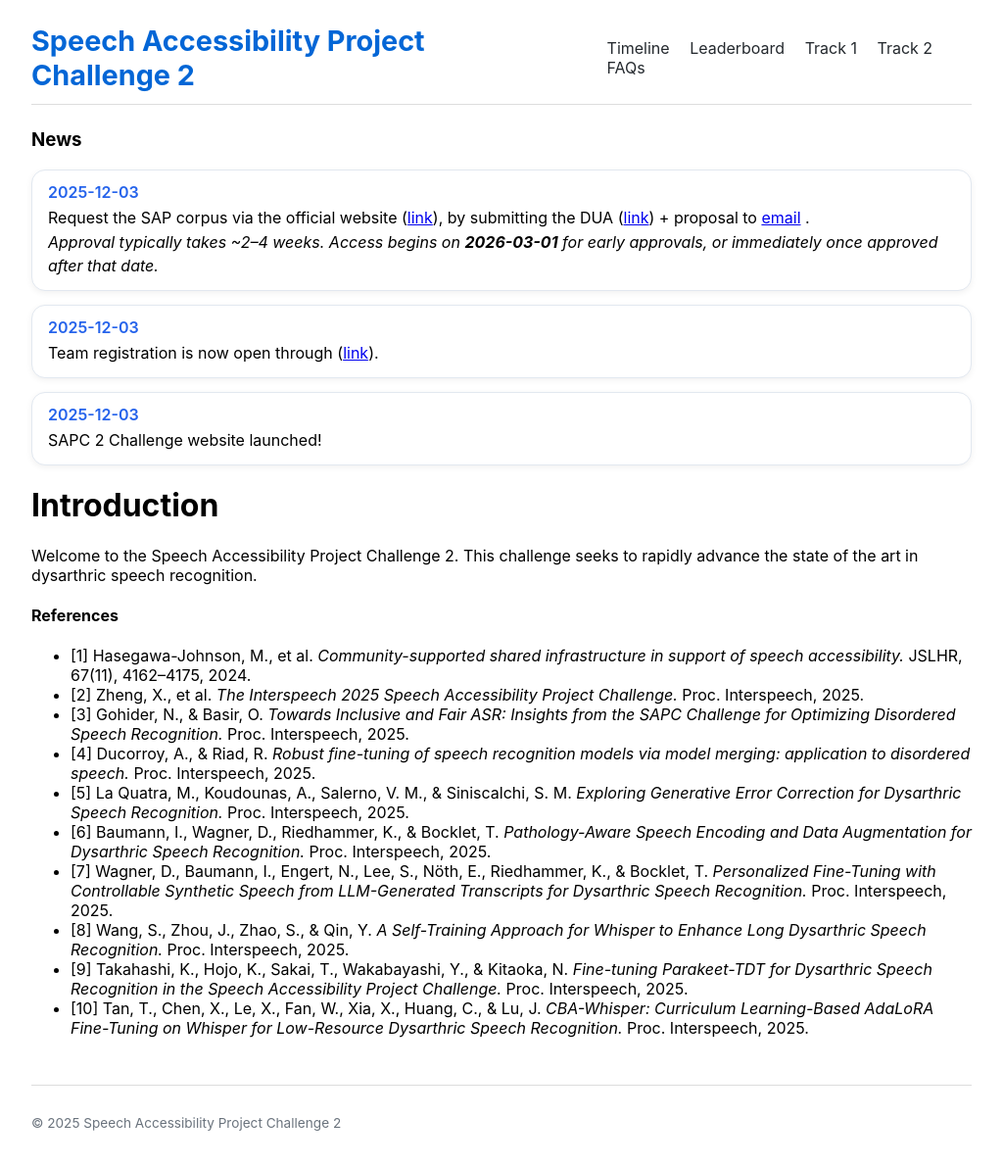
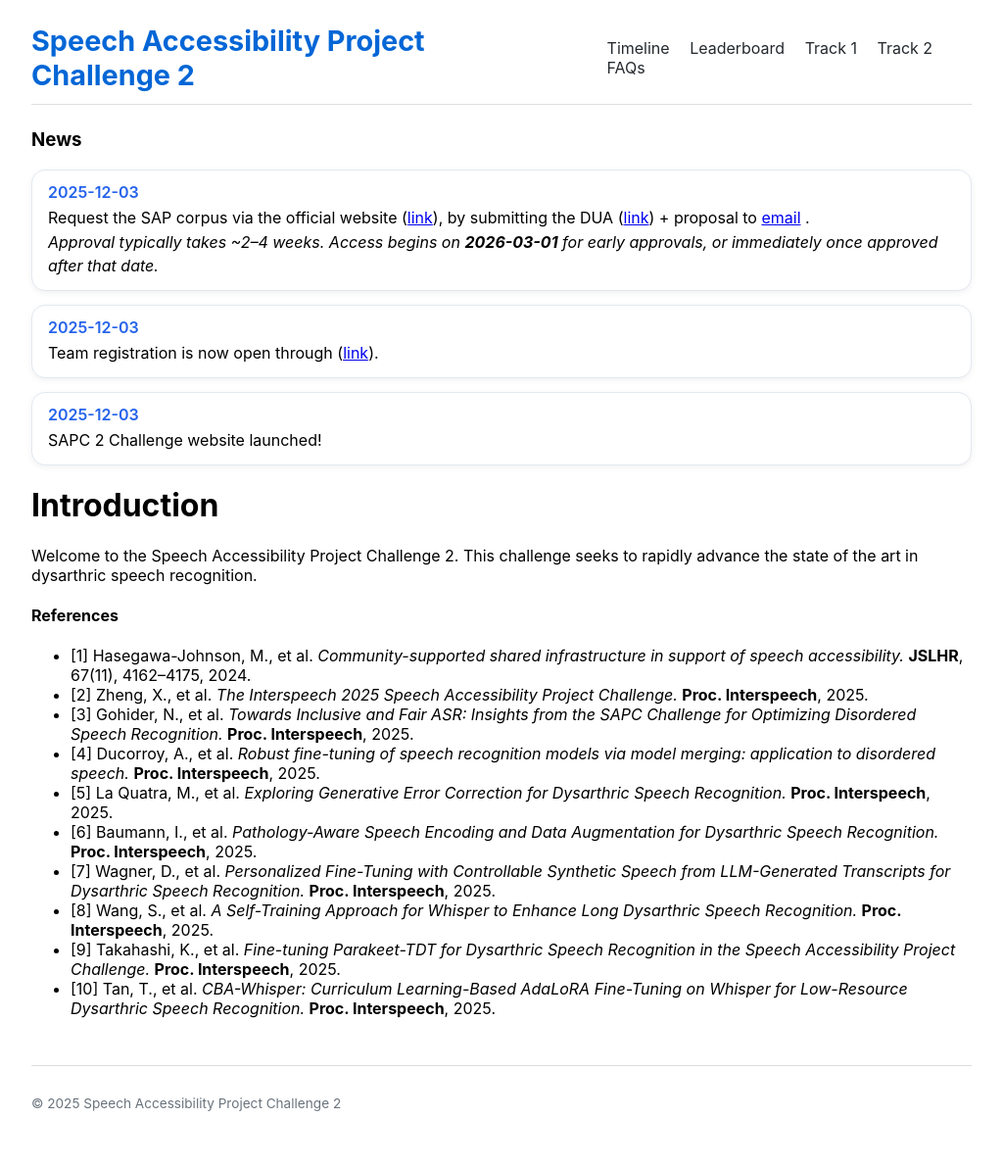
Before and after one commit to xiuwenz2/SAPC2-website, a Jekyll site: the page built from index.md, in a window 1280 px wide. Shown: the whole page at 98% size, without its empty margins (128-1152 px from the left). Built offline with Jekyll 4.4.1, drawn with Linux system fonts in a browser that asks for light colours.

Commit message:
Revise formatting of references in index.md
Updated references section to improve formatting and consistency.

```diff
--- a/index.md
+++ b/index.md
@@ -52,17 +52,16 @@ Welcome to the Speech Accessibility Project Challenge 2. This challenge seeks to
 
 
 #### References
-- [1] Hasegawa-Johnson, M., et al. *Community-supported shared infrastructure in support of speech accessibility.* JSLHR, 67(11), 4162–4175, 2024.
-- [2] Zheng, X., et al. *The Interspeech 2025 Speech Accessibility Project Challenge.* Proc. Interspeech, 2025.
-- [3] Gohider, N., & Basir, O. *Towards Inclusive and Fair ASR: Insights from the SAPC Challenge for Optimizing Disordered Speech Recognition.* Proc. Interspeech, 2025.
-- [4] Ducorroy, A., & Riad, R. *Robust fine-tuning of speech recognition models via model merging: application to disordered speech.* Proc. Interspeech, 2025.
-- [5] La Quatra, M., Koudounas, A., Salerno, V. M., & Siniscalchi, S. M. *Exploring Generative Error Correction for Dysarthric Speech Recognition.* Proc. Interspeech, 2025.
-- [6] Baumann, I., Wagner, D., Riedhammer, K., & Bocklet, T. *Pathology-Aware Speech Encoding and Data Augmentation for Dysarthric Speech Recognition.* Proc. Interspeech, 2025.
-- [7] Wagner, D., Baumann, I., Engert, N., Lee, S., Nöth, E., Riedhammer, K., & Bocklet, T. *Personalized Fine-Tuning with Controllable Synthetic Speech from LLM-Generated Transcripts for Dysarthric Speech Recognition.* Proc. Interspeech, 2025.
-- [8] Wang, S., Zhou, J., Zhao, S., & Qin, Y. *A Self-Training Approach for Whisper to Enhance Long Dysarthric Speech Recognition.* Proc. Interspeech, 2025.
-- [9] Takahashi, K., Hojo, K., Sakai, T., Wakabayashi, Y., & Kitaoka, N. *Fine-tuning Parakeet-TDT for Dysarthric Speech Recognition in the Speech Accessibility Project Challenge.* Proc. Interspeech, 2025.
-- [10] Tan, T., Chen, X., Le, X., Fan, W., Xia, X., Huang, C., & Lu, J. *CBA-Whisper: Curriculum Learning-Based AdaLoRA Fine-Tuning on Whisper for Low-Resource Dysarthric Speech Recognition.* Proc. Interspeech, 2025.
-
+- [1] Hasegawa-Johnson, M., et al. *Community-supported shared infrastructure in support of speech accessibility.* **JSLHR**, 67(11), 4162–4175, 2024.
+- [2] Zheng, X., et al. *The Interspeech 2025 Speech Accessibility Project Challenge.* **Proc. Interspeech**, 2025.
+- [3] Gohider, N., et al. *Towards Inclusive and Fair ASR: Insights from the SAPC Challenge for Optimizing Disordered Speech Recognition.* **Proc. Interspeech**, 2025.
+- [4] Ducorroy, A., et al. *Robust fine-tuning of speech recognition models via model merging: application to disordered speech.* **Proc. Interspeech**, 2025.
+- [5] La Quatra, M., et al. *Exploring Generative Error Correction for Dysarthric Speech Recognition.* **Proc. Interspeech**, 2025.
+- [6] Baumann, I., et al. *Pathology-Aware Speech Encoding and Data Augmentation for Dysarthric Speech Recognition.* **Proc. Interspeech**, 2025.
+- [7] Wagner, D., et al. *Personalized Fine-Tuning with Controllable Synthetic Speech from LLM-Generated Transcripts for Dysarthric Speech Recognition.* **Proc. Interspeech**, 2025.
+- [8] Wang, S., et al. *A Self-Training Approach for Whisper to Enhance Long Dysarthric Speech Recognition.* **Proc. Interspeech**, 2025.
+- [9] Takahashi, K., et al. *Fine-tuning Parakeet-TDT for Dysarthric Speech Recognition in the Speech Accessibility Project Challenge.* **Proc. Interspeech**, 2025.
+- [10] Tan, T., et al. *CBA-Whisper: Curriculum Learning-Based AdaLoRA Fine-Tuning on Whisper for Low-Resource Dysarthric Speech Recognition.* **Proc. Interspeech**, 2025.
 
 <!--
 ### <a id="call"></a>Introduction
```
